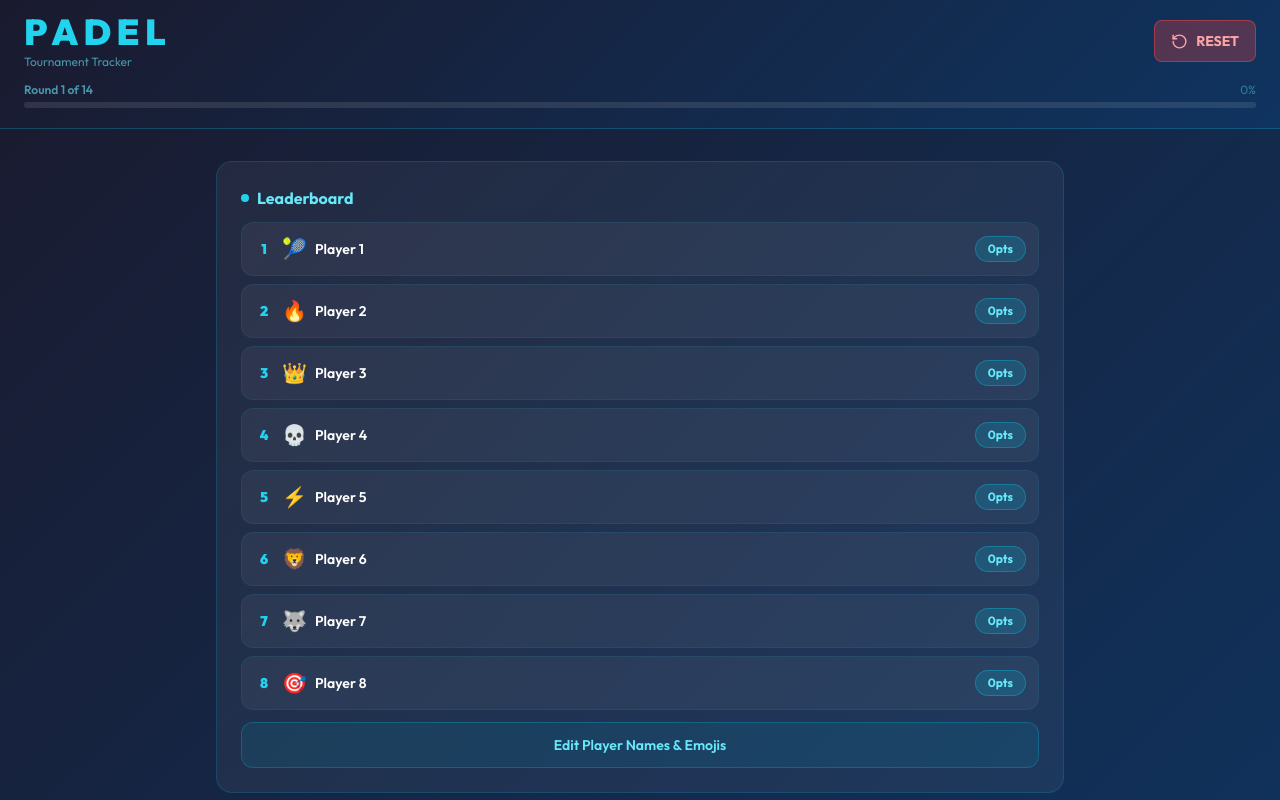
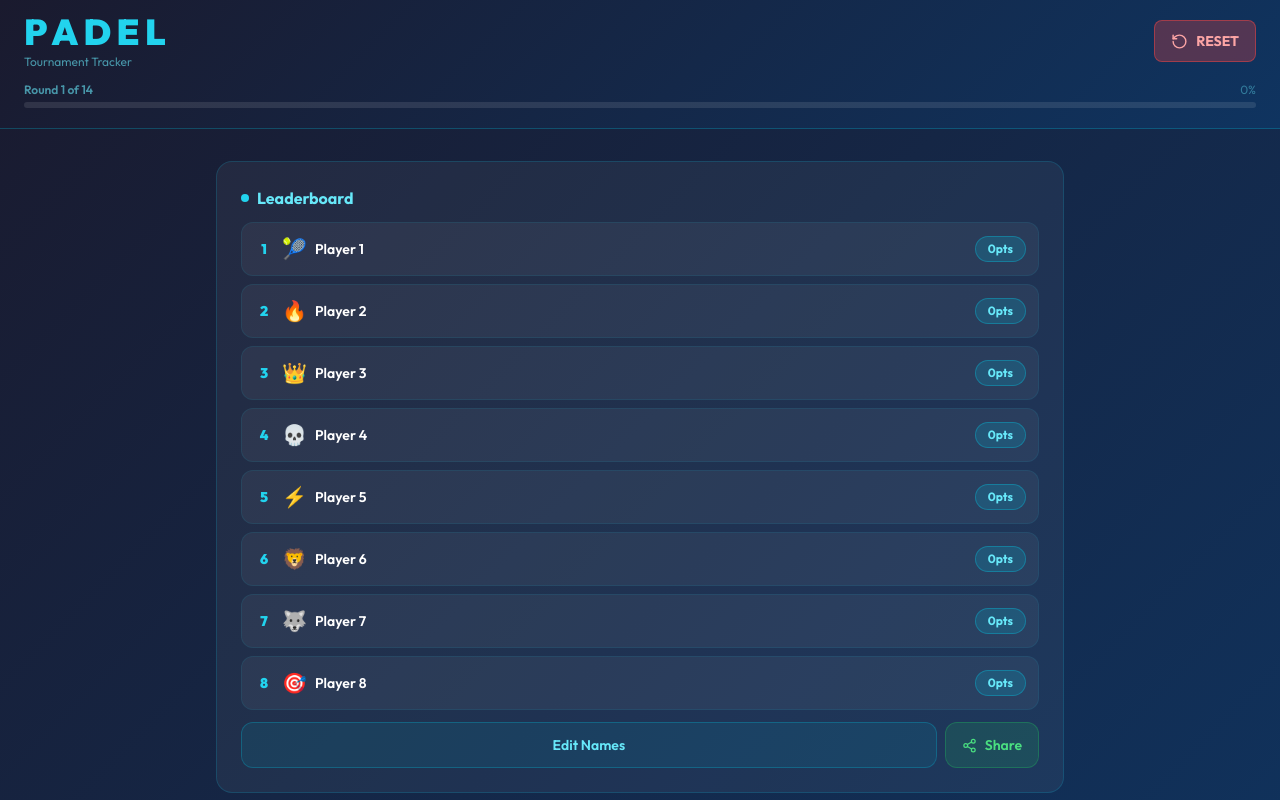
Before and after one commit to RuandreRoux/PadelBros, a React (Vite) app: page / in a window 1280 px wide. Shown: the top 800 px of the page. Built offline with nearby package versions, Linux system fonts and the light colour scheme.

Commit message:
Add WhatsApp share button

```diff
--- a/src/PadelTournament.jsx
+++ b/src/PadelTournament.jsx
@@ -1,6 +1,6 @@
 import React, { useState, useMemo } from 'react';
 import confetti from 'canvas-confetti';
-import { RotateCcw, Play, Plus, Minus, Edit2, Check, X, CalendarDays, ChevronDown, ChevronUp } from 'lucide-react';
+import { RotateCcw, Play, Plus, Minus, Edit2, Check, X, CalendarDays, ChevronDown, ChevronUp, Share2 } from 'lucide-react';
 
 // 14-round doubles round robin for 8 players (1-indexed IDs)
 const FULL_SCHEDULE = [
@@ -212,6 +212,18 @@ export default function PadelTournament() {
   const sortedPlayers = useMemo(() => [...players].sort((a, b) => b.points - a.points), [players]);
   const allCompleted = matches.length > 0 && matches.every((m) => m.completed);
 
+  const shareToWhatsApp = () => {
+    const status = round >= 14 ? '🏆 Final Standings' : `Round ${round} of 14`;
+    const lines = [
+      `🎾 Padel Bros — ${status}`,
+      '─────────────────',
+      ...sortedPlayers.map((p, i) => `${i + 1}. ${p.emoji} ${p.name}  ${p.points}pts`),
+      '',
+      `${matchHistory.length} match${matchHistory.length !== 1 ? 'es' : ''} played`,
+    ];
+    window.open(`https://wa.me/?text=${encodeURIComponent(lines.join('\n'))}`, '_blank');
+  };
+
   return (
     <div
       className="min-h-screen"
@@ -284,12 +296,21 @@ export default function PadelTournament() {
               ))}
             </div>
 
-            <button
-              onClick={() => { setEditNames(!editNames); setEmojiPickerFor(null); }}
-              className="w-full mt-3 px-4 py-3 bg-cyan-500/10 active:bg-cyan-500/25 border border-cyan-500/30 rounded-xl text-cyan-300 font-semibold text-sm transition-colors"
-            >
-              {editNames ? 'Done Editing' : 'Edit Player Names & Emojis'}
-            </button>
+            <div className="flex gap-2 mt-3">
+              <button
+                onClick={() => { setEditNames(!editNames); setEmojiPickerFor(null); }}
+                className="flex-1 px-4 py-3 bg-cyan-500/10 active:bg-cyan-500/25 border border-cyan-500/30 rounded-xl text-cyan-300 font-semibold text-sm transition-colors"
+              >
+                {editNames ? 'Done Editing' : 'Edit Names'}
+              </button>
+              <button
+                onClick={shareToWhatsApp}
+                className="flex items-center gap-2 px-4 py-3 bg-green-500/15 active:bg-green-500/30 border border-green-500/30 rounded-xl text-green-400 font-semibold text-sm transition-colors flex-shrink-0"
+              >
+                <Share2 size={15} />
+                Share
+              </button>
+            </div>
 
             {editNames && (
               <div className="mt-3 space-y-2">
```
